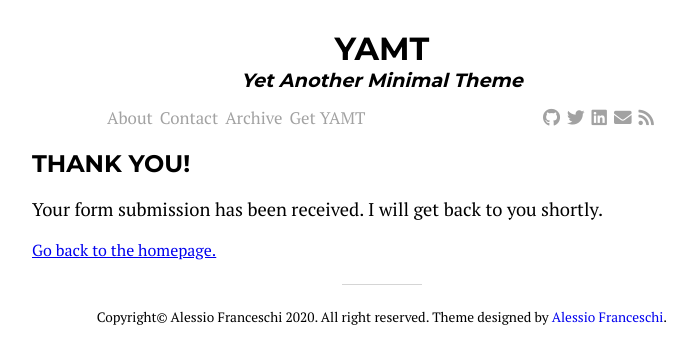
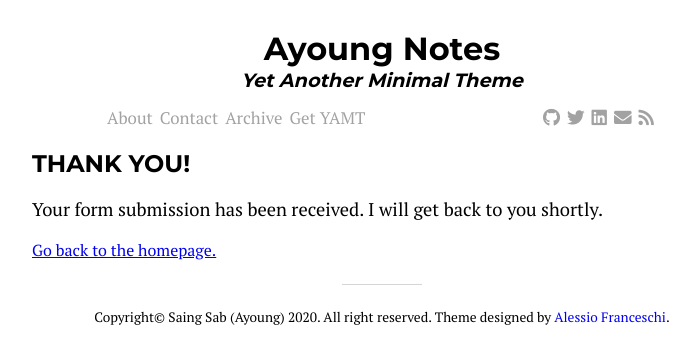
Before and after one commit to saingsab/saingsab.github.io, a Jekyll site: the page built from contact-successful.md, in a window 1280 px wide. Shown: the top 364 px of the page, without its empty margins (258-958 px from the left). Built offline with Jekyll 4.4.1, drawn with Linux system fonts in a browser that asks for light colours; nearby versions of some CDN libraries.

Commit message:
add info

```diff
--- a/_config.yml
+++ b/_config.yml
@@ -1,12 +1,12 @@
 # Site settings
-title: YAMT
-description: "Yet Another Minimal Theme"
+title: Ayoung Notes
+description: "Decentralization Enthusiast| Local Innovation Startup| Life Coaching|"
 url:  "https://yamt.netlify.app" # Actual base url of the website
 baseurl: "/"           # url of the jekyll blog. e.g. if you set url to "mysite.com" and baseurl to "blog", the jekyll website will work on "mysite.com/blog"
 author:
-  name: "Alessio Franceschi"
-  email: "alessiofranceschi2@gmail.com"
-  url: "https://alessiofranceschi.me"
+  name: "Saing Sab (Ayoung)"
+  email: "saing.sab@gmail.com"
+  url: "https://ayoungnotes.com"
 permalink: /:year/:month/:day/:title:output_ext
 
 #Theme
@@ -20,7 +20,7 @@ paginate_path: "/page:num/"
 
 #SEO
 twitter:
-  username: pandasekh
+  username: saingsab
   card: summary
 facebook:
   app_id: # Facebook app ID for Facebook insights
@@ -29,9 +29,9 @@ facebook:
 logo: /assets/img/logo.jpg
 social:
   links: #List your social links here
-    - https://twitter.com/PandaSekh
-    - https://www.github.com/pandasekh
-    - https://www.linkedin.com/in/alessio-franceschi/
+    - https://twitter.com/saingsab
+    - https://www.github.com/saingsab
+    - https://www.linkedin.com/in/saingsab
 webmaster_verifications:
   google:
   bing:
```
